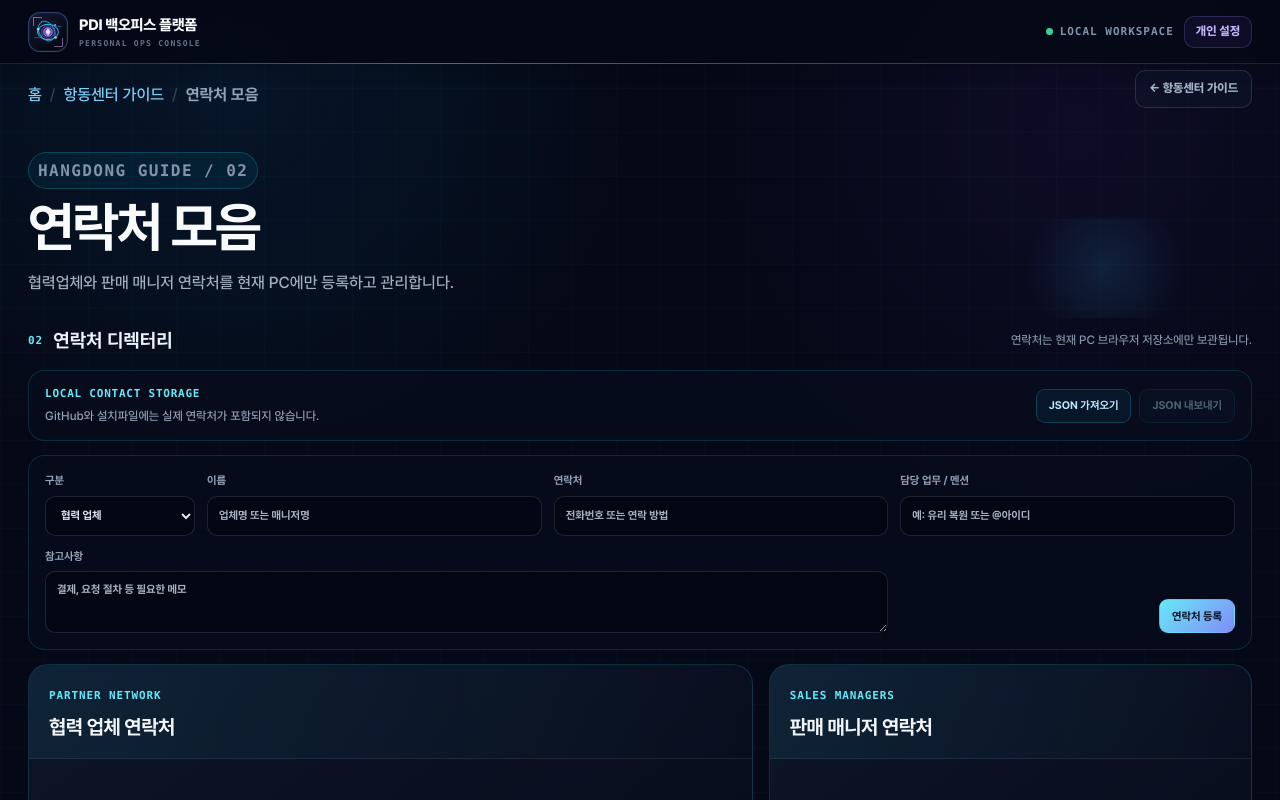
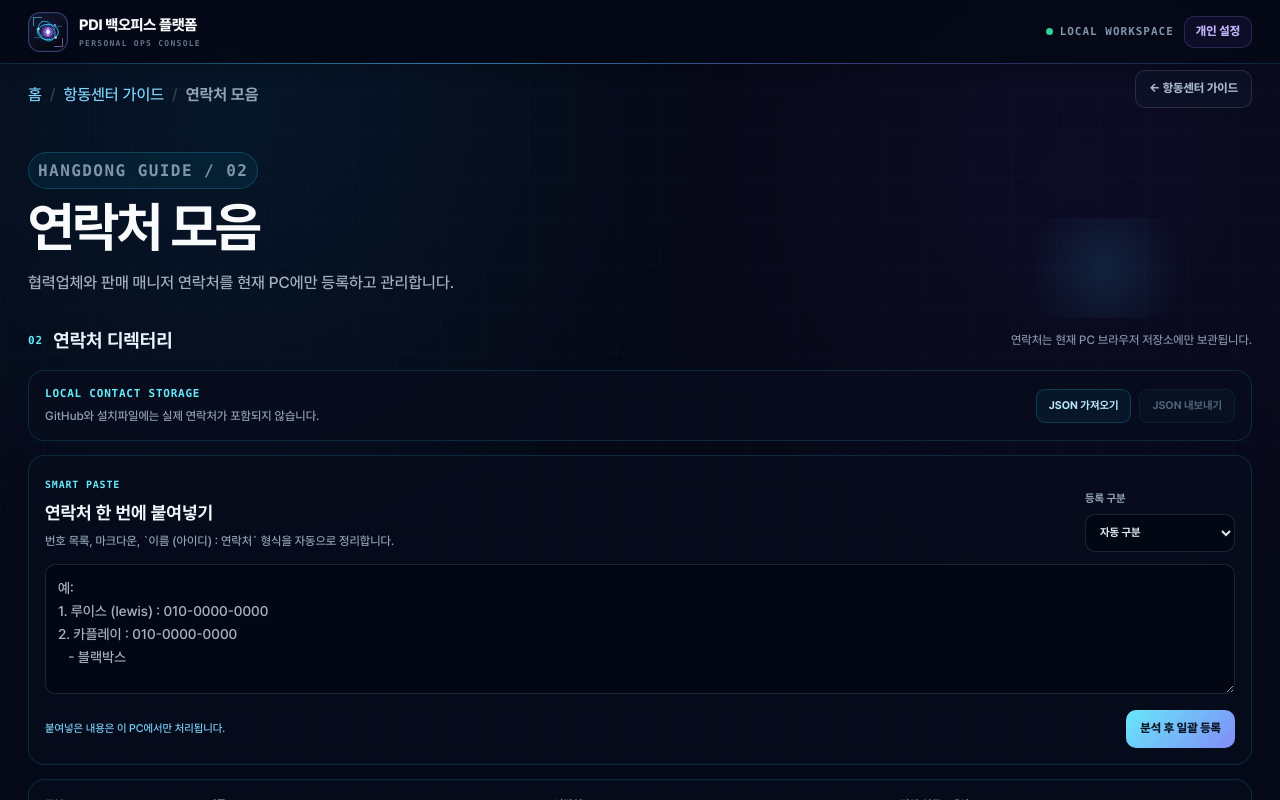
Before and after one commit to ttjssd/pdi_dante, a Next.js app: page /hangdong-guide/contacts in a window 1280 px wide. Shown: the top 800 px of the page. Built offline with nearby package versions, Linux system fonts and the light colour scheme.

Commit message:
feat: add smart contact import and harden updater

```diff
--- a/app/LauncherClient.tsx
+++ b/app/LauncherClient.tsx
@@ -249,6 +249,11 @@ export default function LauncherClient() {
               RESTART TO UPDATE
             </button>
           )}
+          {updateStatus.state === "applying" && (
+            <button className="launcher-restart-button" type="button" disabled>
+              APPLYING UPDATE...
+            </button>
+          )}
         </div>
         <button className="launcher-start-button" type="button" onClick={startConsole} disabled={isLoading || entryLoading}>
           {isLoading ? "LOADING..." : "START"} <span>→</span>
--- a/app/config.ts
+++ b/app/config.ts
@@ -1,5 +1,5 @@
 export const APP_NAME = "PDI 백오피스 플랫폼";
 export const APP_SHORT_NAME = "PDI Backoffice";
 export const APP_DESCRIPTION = "PDI 업무 보조 콘솔";
-export const APP_VERSION = "1.9.4";
+export const APP_VERSION = "1.9.5";
 export const APP_VERSION_LABEL = `v${APP_VERSION}`;
--- a/app/electronBridge.ts
+++ b/app/electronBridge.ts
@@ -10,6 +10,7 @@ export type UpdaterState =
   | "not-available"
   | "downloading"
   | "downloaded"
+  | "applying"
   | "error"
   | "disabled";
 
--- a/app/hangdong-guide/ContactDirectory.tsx
+++ b/app/hangdong-guide/ContactDirectory.tsx
@@ -3,6 +3,7 @@
 import { ChangeEvent, useEffect, useMemo, useRef, useState } from "react";
 
 type ContactType = "partner" | "manager";
+type BulkContactType = ContactType | "auto";
 
 type LocalContact = {
   id: string;
@@ -26,6 +27,8 @@ export default function ContactDirectory() {
   const [contacts, setContacts] = useState<LocalContact[]>([]);
   const [draft, setDraft] = useState(emptyDraft);
   const [editingId, setEditingId] = useState<string | null>(null);
+  const [bulkText, setBulkText] = useState("");
+  const [bulkType, setBulkType] = useState<BulkContactType>("auto");
   const [message, setMessage] = useState("");
   const importRef = useRef<HTMLInputElement>(null);
 
@@ -77,6 +80,28 @@ export default function ContactDirectory() {
 
     setDraft(emptyDraft);
     setEditingId(null);
+  };
+
+  const registerBulkContacts = () => {
+    const parsed = parseBulkContacts(bulkText, bulkType);
+    if (!parsed.length) {
+      setMessage("인식할 수 있는 연락처가 없습니다. 이름과 연락처를 줄 단위로 붙여넣어 주세요.");
+      return;
+    }
+
+    const existingKeys = new Set(contacts.map((contact) => contactKey(contact)));
+    const additions = parsed
+      .filter((contact) => !existingKeys.has(contactKey(contact)))
+      .map((contact) => ({ ...contact, id: crypto.randomUUID() }));
+
+    if (!additions.length) {
+      setMessage("모두 이미 등록된 연락처입니다.");
+      return;
+    }
+
+    saveContacts([...contacts, ...additions]);
+    setBulkText("");
+    setMessage(`${additions.length}개 연락처를 분석해 이 PC에 등록했습니다.`);
   };
 
   const editContact = (contact: LocalContact) => {
@@ -148,6 +173,33 @@ export default function ContactDirectory() {
           <button type="button" onClick={() => importRef.current?.click()}>JSON 가져오기</button>
           <button type="button" onClick={exportContacts} disabled={!contacts.length}>JSON 내보내기</button>
           <input ref={importRef} type="file" accept="application/json,.json" onChange={importContacts} hidden />
+        </div>
+      </div>
+
+      <div className="hangdong-contact-bulk">
+        <div className="hangdong-contact-bulk-heading">
+          <div>
+            <strong>SMART PASTE</strong>
+            <h3>연락처 한 번에 붙여넣기</h3>
+            <p>번호 목록, 마크다운, `이름 (아이디) : 연락처` 형식을 자동으로 정리합니다.</p>
+          </div>
+          <label>
+            등록 구분
+            <select value={bulkType} onChange={(event) => setBulkType(event.target.value as BulkContactType)}>
+              <option value="auto">자동 구분</option>
+              <option value="partner">협력 업체</option>
+              <option value="manager">판매 매니저</option>
+            </select>
+          </label>
+        </div>
+        <textarea
+          value={bulkText}
+          onChange={(event) => setBulkText(event.target.value)}
+          placeholder={"예:\n1. 루이스 (lewis) : 010-0000-0000\n2. 카플레이 : 010-0000-0000\n   - 블랙박스"}
+        />
+        <div>
+          <small>{bulkText.trim() ? `${parseBulkContacts(bulkText, bulkType).length}개 연락처 인식` : "붙여넣은 내용은 이 PC에서만 처리됩니다."}</small>
+          <button type="button" onClick={registerBulkContacts}>분석 후 일괄 등록</button>
         </div>
       </div>
 
@@ -259,3 +311,70 @@ function isContact(value: unknown): value is LocalContact {
     && typeof contact.note === "string"
   );
 }
+
+function parseBulkContacts(rawText: string, forcedType: BulkContactType): Omit<LocalContact, "id">[] {
+  const lines = rawText
+    .split(/\r?\n/)
+    .map((line) => cleanBulkLine(line))
+    .filter(Boolean);
+  const contacts: Omit<LocalContact, "id">[] = [];
+  let sectionType: ContactType | null = null;
+
+  for (const line of lines) {
+    if (/판매\s*매니저|sales\s*manager/i.test(line)) {
+      sectionType = "manager";
+      continue;
+    }
+    if (/협력\s*업체|업체\s*연락처|partner/i.test(line)) {
+      sectionType = "partner";
+      continue;
+    }
+
+    const phoneMatches = line.match(/(?:\+?82[-\s]?)?0\d{1,2}[-\s]?\d{3,4}[-\s]?\d{4}/g) || [];
+    const separatorIndex = line.search(/\s*[:：]\s*/);
+    if (!phoneMatches.length && separatorIndex < 0) {
+      const previous = contacts.at(-1);
+      if (previous && line.length > 1) previous.note = [previous.note, line].filter(Boolean).join(" · ");
+      continue;
+    }
+
+    const firstPhoneIndex = phoneMatches.length ? line.indexOf(phoneMatches[0]!) : -1;
+    const splitIndex = separatorIndex >= 0 ? separatorIndex : firstPhoneIndex;
+    const left = (splitIndex >= 0 ? line.slice(0, splitIndex) : line).trim();
+    const right = (splitIndex >= 0 ? line.slice(splitIndex).replace(/^\s*[:：]\s*/, "") : "").trim();
+    const aliasMatch = left.match(/\(([^)]+)\)\s*$/);
+    const name = left.replace(/\s*\([^)]+\)\s*$/, "").trim();
+    const inferredType = aliasMatch || /^@/.test(left) ? "manager" : sectionType || "partner";
+    const type = forcedType === "auto" ? inferredType : forcedType;
+    const phone = phoneMatches.length ? phoneMatches.join(" · ") : right;
+    const remainder = phoneMatches.reduce((text, match) => text.replace(match, ""), right)
+      .replace(/^[\s·,/-]+|[\s·,/-]+$/g, "")
+      .trim();
+
+    if (!name || !phone) continue;
+    contacts.push({
+      type,
+      name,
+      phone,
+      label: aliasMatch ? `@${aliasMatch[1].trim().replace(/^@/, "")}` : "",
+      note: remainder,
+    });
+  }
+
+  return contacts;
+}
+
+function cleanBulkLine(line: string) {
+  return line
+    .trim()
+    .replace(/^[-*•○■]+\s*/, "")
+    .replace(/^\d+[.)]\s*/, "")
+    .replace(/^[a-z][.)]\s*/i, "")
+    .replace(/^\*\*|\*\*$/g, "")
+    .replace(/\*\*/g, "")
+    .trim();
+}
+
+function contactKey(contact: Pick<LocalContact, "name" | "phone">) {
+  return `${contact.name.toLowerCase().replace(/\s/g, "")}|${contact.phone.replace(/\s/g, "")}`;
+}
--- a/electron/preload.cjs
+++ b/electron/preload.cjs
@@ -4,6 +4,7 @@ contextBridge.exposeInMainWorld("pdiUpdater", {
   onStatus(callback) {
     const listener = (_event, payload) => callback(payload);
     ipcRenderer.on("updater:status", listener);
+    ipcRenderer.invoke("updater:get-status").then(callback);
     return () => ipcRenderer.removeListener("updater:status", listener);
   },
   restartToUpdate() {
--- a/package.json
+++ b/package.json
@@ -1,6 +1,6 @@
 {
   "name": "pdi-backoffice-supporter",
-  "version": "1.9.4",
+  "version": "1.9.5",
   "description": "PDI 업무 보조 콘솔",
   "author": "dante",
   "private": true,
```
Also changed, not shown: app/platformData.ts (+11 -1 lines), electron/main.cjs (+13 -3 lines), scripts/verify-electron-launcher.mjs (+18 -2 lines), app/globals.css, 1 other file (tests, documents, lock files or other folders).
